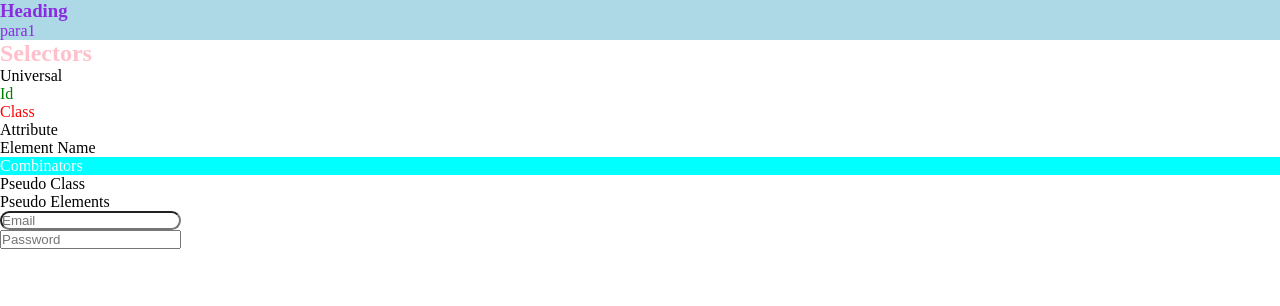
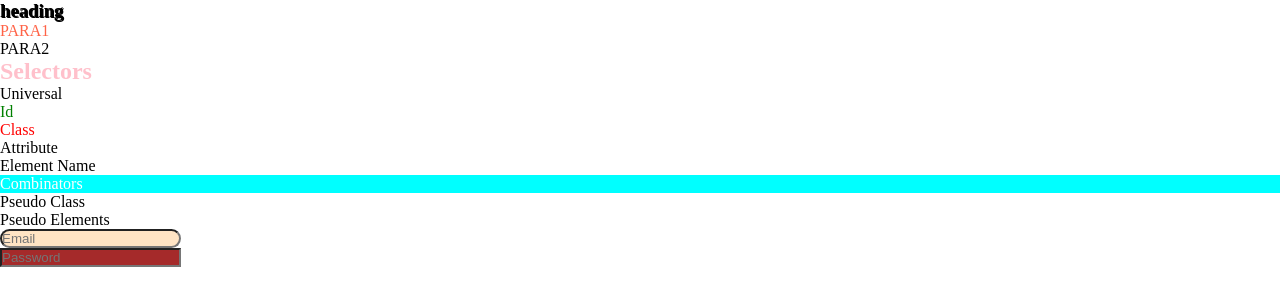
Before and after one commit to kk161205/3rd_Year_FullStack, a plain HTML site: page Selector.html in a window 1280 px wide. Drawn offline with Linux system fonts and the light colour scheme.

Commit message:
feat: implement advanced CSS selectors in Selector.html and add pseudo-class examples in new PseudoClass.html

```diff
--- a/Selector.html
+++ b/Selector.html
@@ -32,16 +32,40 @@
             color: white;
         }
 
-        h3, p{
-            color: blueviolet;
-            background-color: lightblue;
+        div h3{
+            text-shadow: 1px 1px 0 black;
         }
+
+        div>h3{
+            text-transform: lowercase;
+        }
+
+        h3+p{
+            color:tomato;
+        }
+
+        h3~p{
+            text-transform: uppercase;
+        }
+
+        .hi{
+            background-color: aqua;
+
+        }
+        #hello{
+            background-color:aquamarine;
+        }
+        input{
+            background-color: bisque;
+        }
+
     </style>
 </head>
 <body>
     <div>
         <h3>Heading</h3>
         <p>para1</p>
+        <p>para2</p>
     </div>
     <h2>Selectors</h2>
     <ul>
@@ -57,6 +81,6 @@
 
     <input type="email" placeholder="Email">
     <br>
-    <input type="password" placeholder="Password">
+    <input id="hello" class="hi" type="password" placeholder="Password" style="background-color: brown;">
 </body>
 </html>
```
Also changed, not shown: PseudoClass.html (added, +34 -0 lines).
